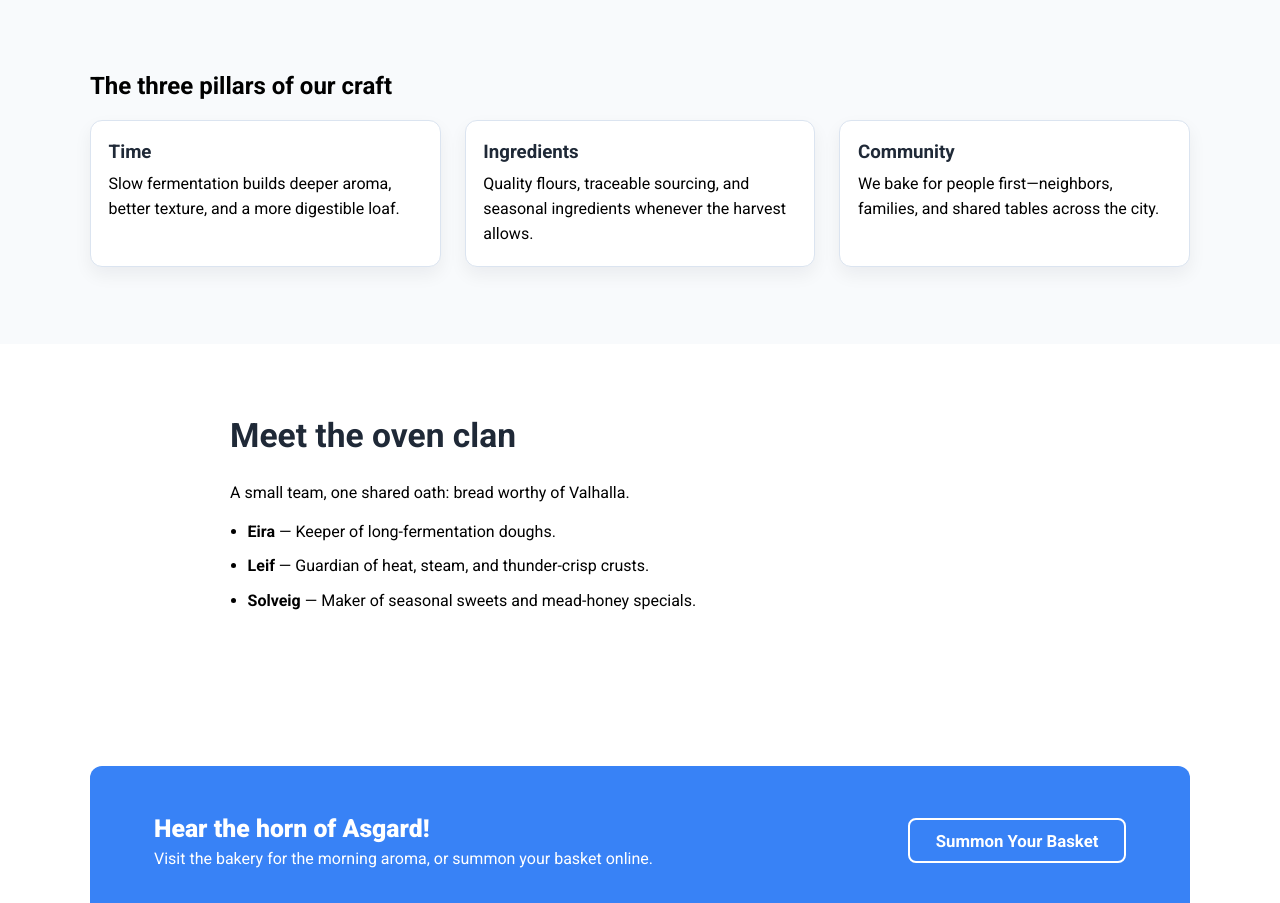
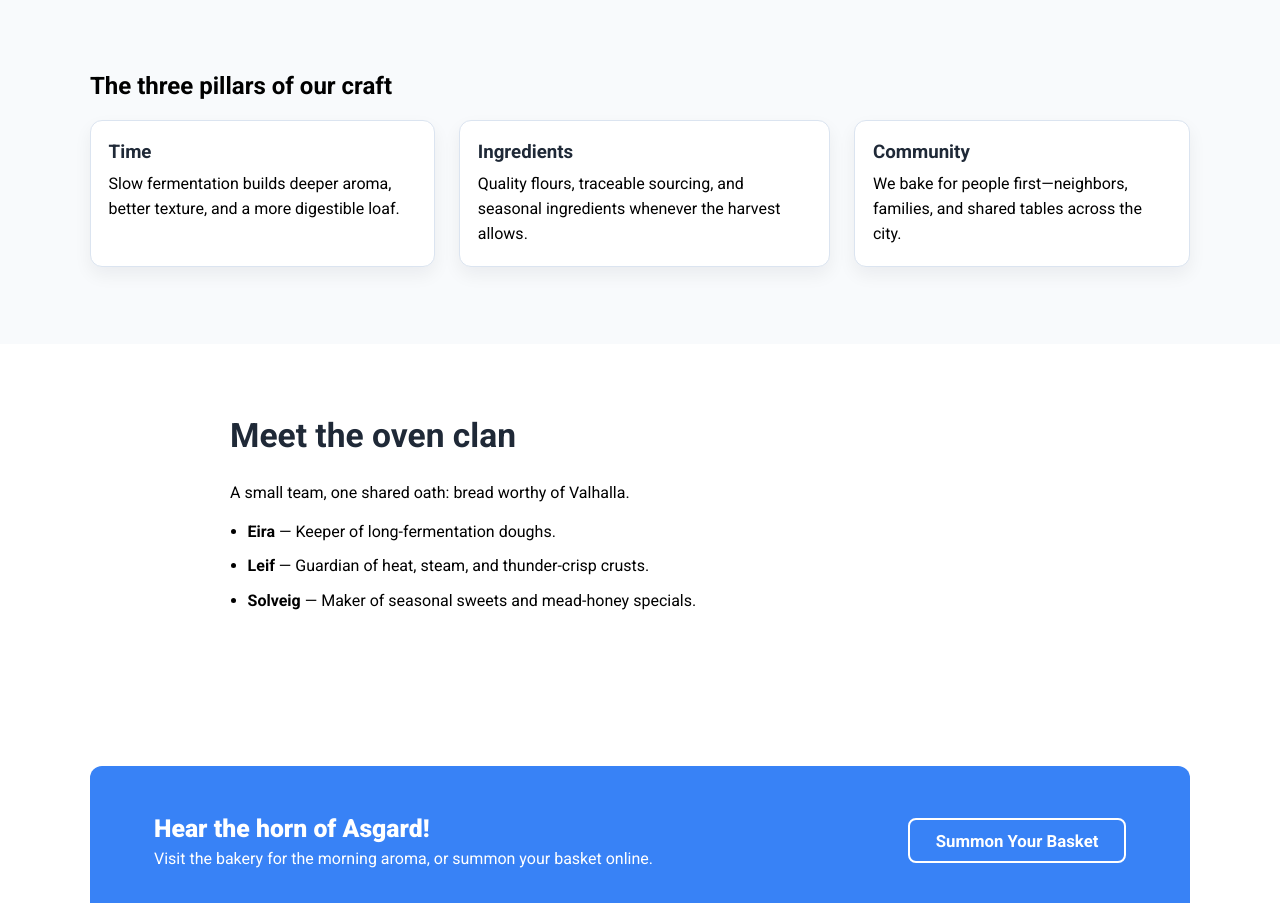
Before and after one commit to Dedes53/practicum-23-08, a plain HTML site: page about.html in a window 1280 px wide. Shown: the part 1000-1903 px from the top of the page. Drawn offline with Linux system fonts and the light colour scheme.

Commit message:
hotfix about.css

```diff
--- a/assets/css/about.css
+++ b/assets/css/about.css
@@ -61,8 +61,7 @@
 }
 
 .values-grid {
-    display: grid;
-    grid-template-columns: 1fr;
+    display: flex;
     gap: clamp(1rem, 2.5vw, 1.5rem);
 }
 
```
